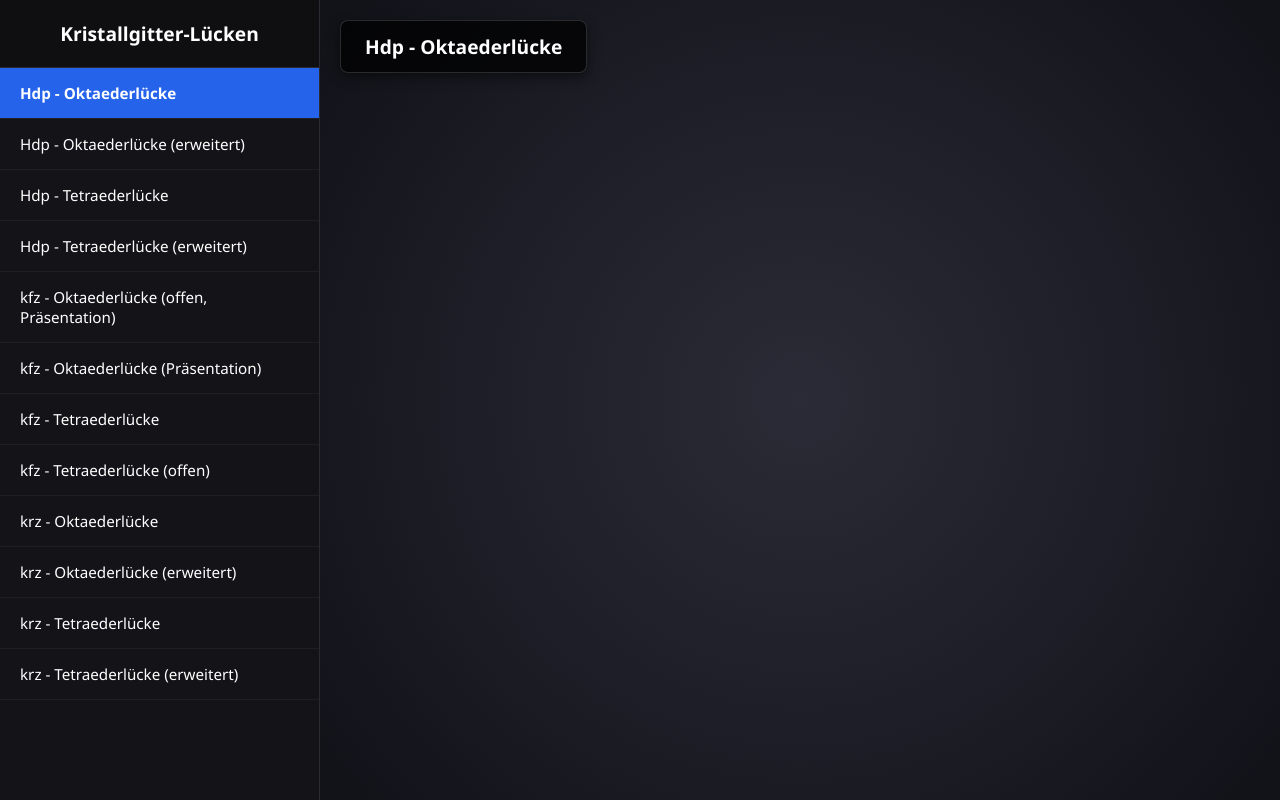
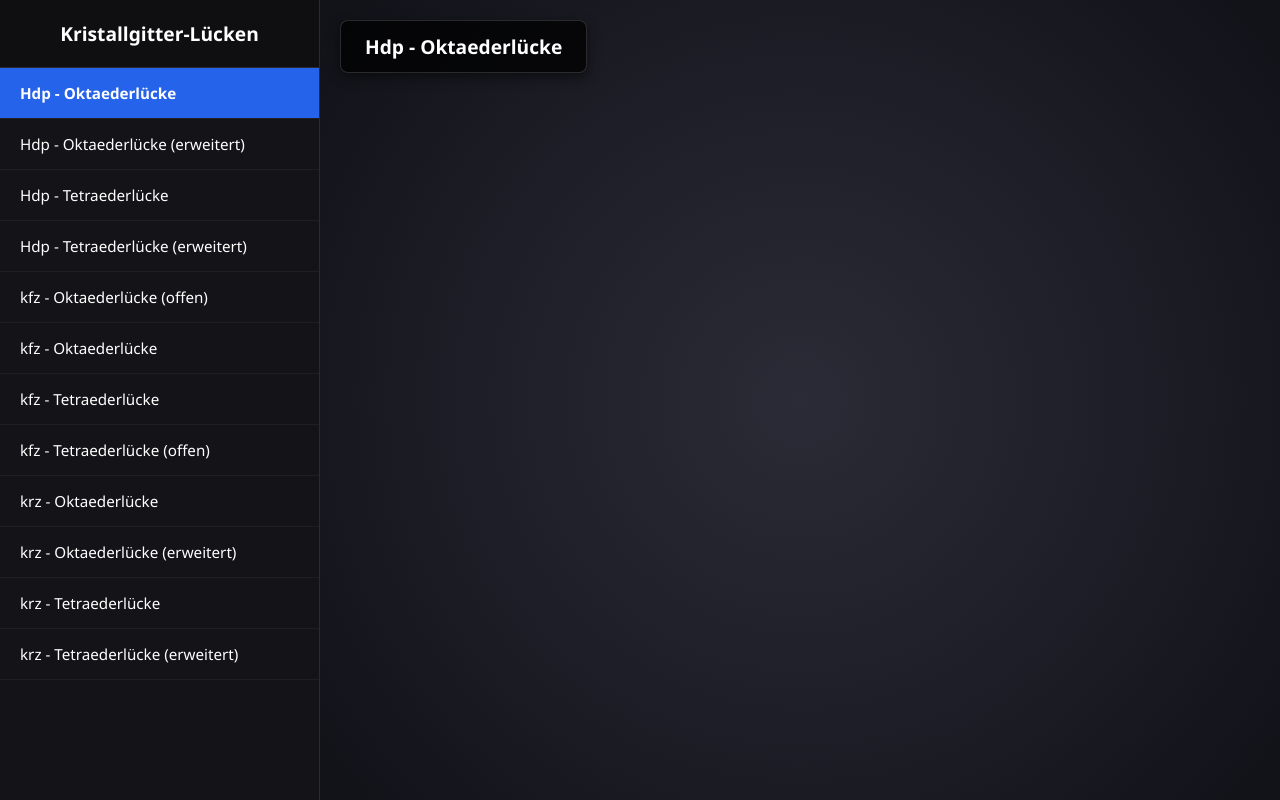
Before and after one commit to MaxKappler/Gitterluecken, a plain HTML site: page index.html in a window 1280 px wide. Drawn offline with Linux system fonts and the light colour scheme; some packages are replaced by stand-ins of ours; a script that the page names is missing.

Commit message:
Update list items for kfz models in index.html

```diff
--- a/index.html
+++ b/index.html
@@ -123,8 +123,8 @@
             <li class="model-item" data-file="Hdp_OL_erweitert.glb">Hdp - Oktaederlücke (erweitert)</li>
             <li class="model-item" data-file="Hdp_TL.glb">Hdp - Tetraederlücke</li>
             <li class="model-item" data-file="Hdp_TL_erweitert.glb">Hdp - Tetraederlücke (erweitert)</li>
-            <li class="model-item" data-file="kfz_OL_open_ppt.glb">kfz - Oktaederlücke (offen, Präsentation)</li>
-            <li class="model-item" data-file="kfz_OL_ppt.glb">kfz - Oktaederlücke (Präsentation)</li>
+            <li class="model-item" data-file="kfz_OL_open_ppt.glb">kfz - Oktaederlücke (offen)</li>
+            <li class="model-item" data-file="kfz_OL_ppt.glb">kfz - Oktaederlücke </li>
             <li class="model-item" data-file="kfz_TL.glb">kfz - Tetraederlücke</li>
             <li class="model-item" data-file="kfz_TL_open.glb">kfz - Tetraederlücke (offen)</li>
             <li class="model-item" data-file="krz_OL.glb">krz - Oktaederlücke</li>
```
